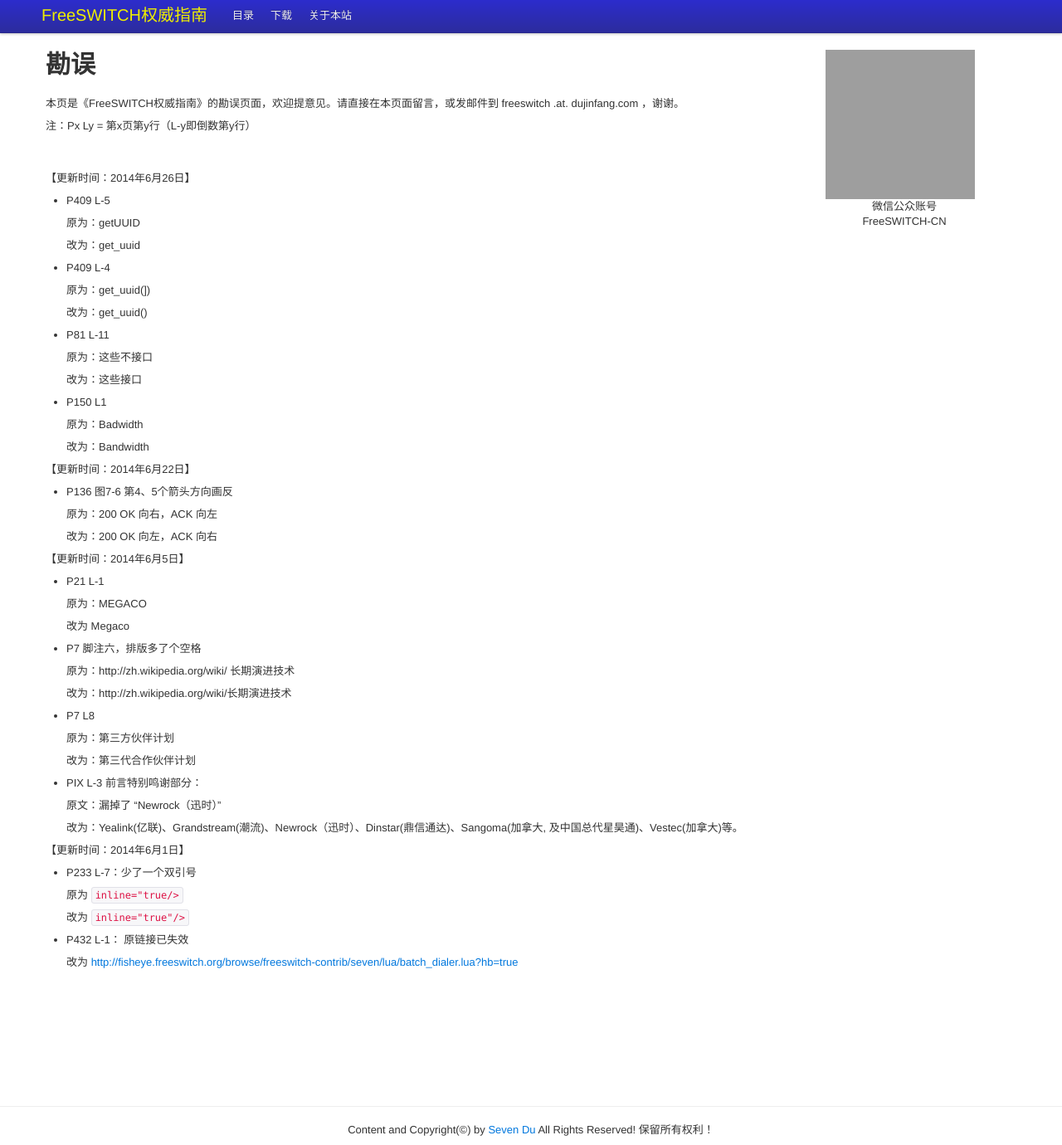
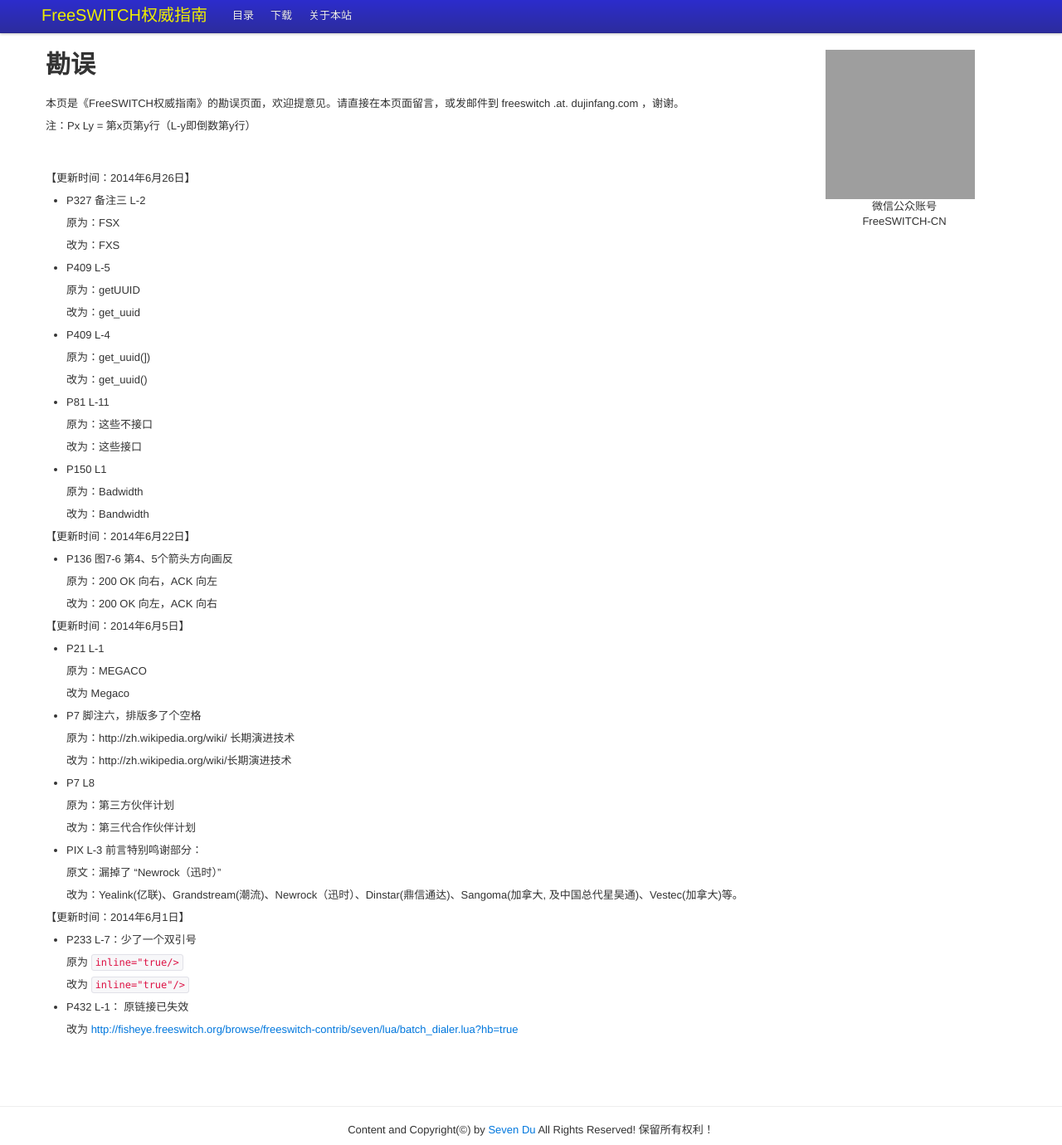
Before and after one commit to seven-book/seven-book.github.io, a Jekyll site: the page built from correction.md, in a window 1280 px wide and 1380 px high. Shown: the whole window at 83% size. Built offline with Jekyll 4.4.1, drawn with Linux system fonts in a browser that asks for light colours; Markdown is read by kramdown in place of the engine named in the settings; comment, search, counter and statistics services are not loaded; grey boxes are pictures that could not be loaded.

Commit message:
ci -m update

```diff
--- a/correction.md
+++ b/correction.md
@@ -12,6 +12,12 @@ layout: default
 <br>
 <br>
 【更新时间：2014年6月26日】
+
+* P327 备注三 L-2
+
+    原为：FSX
+
+    改为：FXS
 
 * P409 L-5
 
```
